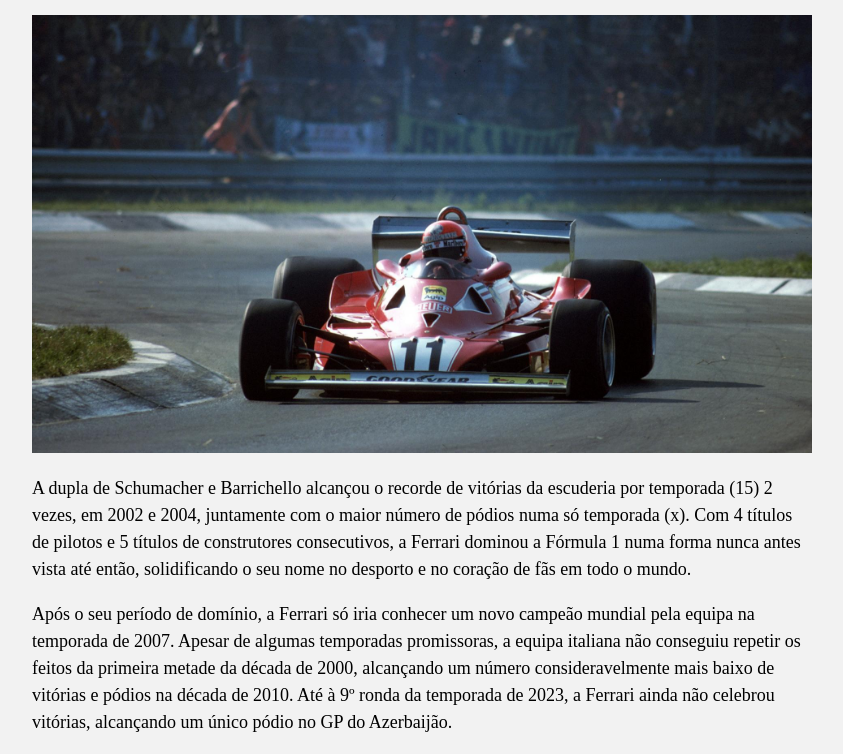
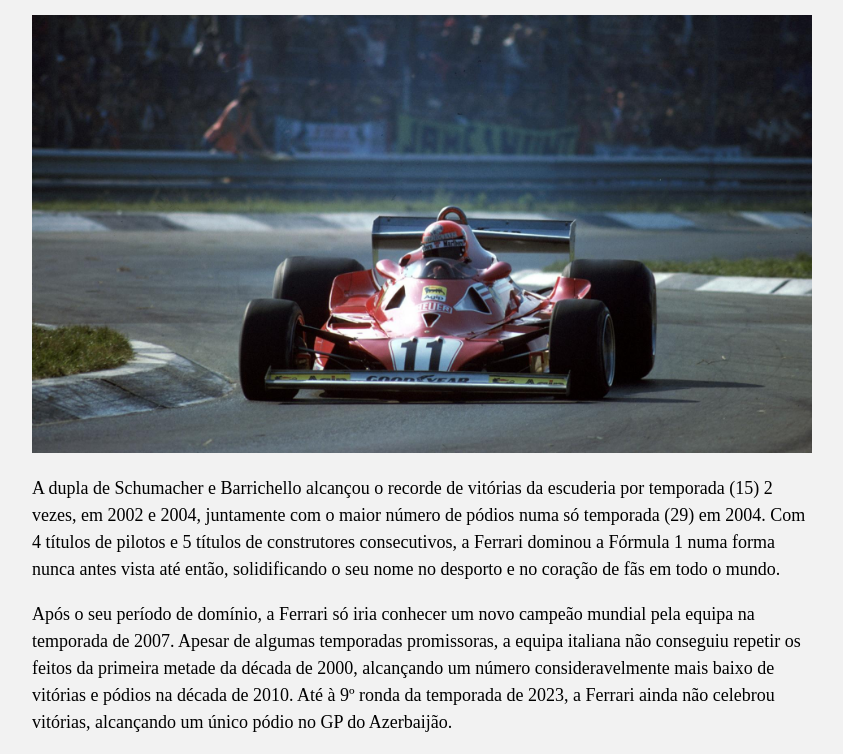
Before and after one commit to Ishmael013/f1stats, a plain HTML site: page index.html in a window 1280 px wide. Shown: the part 7113-7867 px from the top of the page, without its empty margins (218-1061 px from the left). Drawn offline with Linux system fonts and the light colour scheme; a script that the page names is missing.

Commit message:
Update index.html

```diff
--- a/index.html
+++ b/index.html
@@ -81,7 +81,7 @@
     <p>Apesar do seu sucesso estatístico, aliado a uma longa lista de conquistas e recordes, a equipa de Maranello nem sempre contou com êxitos frequentes no decorrer da sua campanha na Fórmula 1. Com um começo promissor na década de 1950, alcançando 4 campeonatos de pilotos, foram várias as temporadas em que a equipa italiana não conseguiu garantir quaisquer vitórias (16) ou até pódios, como aconteceu nas épocas de 1973 e 1980. </p>
     <p>No mapa de vitórias da Ferrari, conseguimos assinalar o sucesso inicial da marca na sua primeira década na categoria, seguido por um período de relativo êxito nos anos 60. Na segunda metade da década de 1970, a escuderia continuou a estabelecer-se na história do desporto com 4 campeonatos de pilotos. Após 19 anos sem um único campeonato de pilotos, a equipa italiana só voltaria a reconhecer um período de glória no início dos anos 2000. </p>
     <img src="wp4269817-4101551934.jpg" alt="Niki Lauda" width="78%" height="78%">
-    <p>A dupla de Schumacher e Barrichello alcançou o recorde de vitórias da escuderia por temporada (15) 2 vezes, em 2002 e 2004, juntamente com o maior número de pódios numa só temporada (x). Com 4 títulos de pilotos e 5 títulos de construtores consecutivos, a Ferrari dominou a Fórmula 1 numa forma nunca antes vista até então, solidificando o seu nome no desporto e no coração de fãs em todo o mundo. </p>
+    <p>A dupla de Schumacher e Barrichello alcançou o recorde de vitórias da escuderia por temporada (15) 2 vezes, em 2002 e 2004, juntamente com o maior número de pódios numa só temporada (29) em 2004. Com 4 títulos de pilotos e 5 títulos de construtores consecutivos, a Ferrari dominou a Fórmula 1 numa forma nunca antes vista até então, solidificando o seu nome no desporto e no coração de fãs em todo o mundo. </p>
     <p>Após o seu período de domínio, a Ferrari só iria conhecer um novo campeão mundial pela equipa na temporada de 2007. Apesar de algumas temporadas promissoras, a equipa italiana não conseguiu repetir os feitos da primeira metade da década de 2000, alcançando um número consideravelmente mais baixo de vitórias e pódios na década de 2010. Até à 9º ronda da temporada de 2023, a Ferrari ainda não celebrou vitórias, alcançando um único pódio no GP do Azerbaijão. </p>
 
     <div class="flourish-embed flourish-chart" data-src="visualisation/14039955"><script src="https://public.flourish.studio/resources/embed.js"></script></div></body>
```
